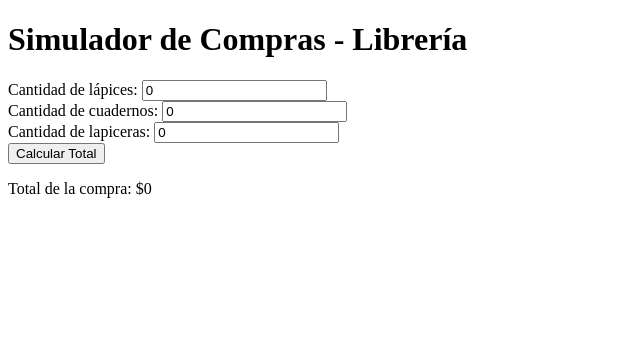
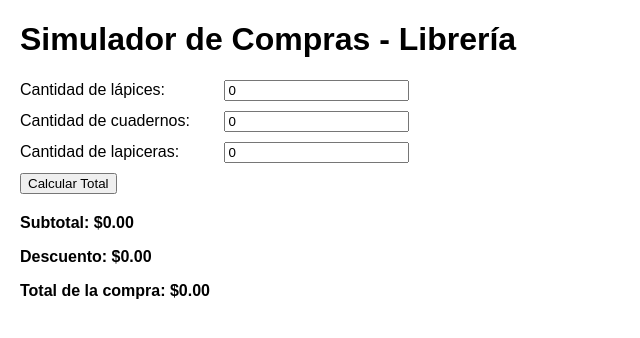
Before and after one commit to LucasAgustinBalmaceda/PrimerEntregableBalmaceda, a plain HTML site: page index.html in a window 1280 px wide. Both pictures are taken after a click on the button "Calcular Total". Shown: the whole page, without its empty margins (0-640 px from the left). Drawn offline with Linux system fonts and the light colour scheme.

Commit message:
Add files via upload

```diff
--- a/index.html
+++ b/index.html
@@ -1,9 +1,28 @@
 <!DOCTYPE html>
-<html lang="es">
+<html lang="en">
 <head>
     <meta charset="UTF-8">
     <meta name="viewport" content="width=device-width, initial-scale=1.0">
     <title>Simulador de Compras - Librería</title>
+    <style>
+        body {
+            font-family: Arial, sans-serif;
+            margin: 20px;
+        }
+        form {
+            margin-bottom: 20px;
+        }
+        label {
+            display: inline-block;
+            width: 200px;
+        }
+        input {
+            margin-bottom: 10px;
+        }
+        #resultado {
+            font-weight: bold;
+        }
+    </style>
 </head>
 <body>
     <h1>Simulador de Compras - Librería</h1>
--- a/main.js
+++ b/main.js
@@ -3,12 +3,20 @@ function calcularTotal() {
     const cantidadCuadernos = parseInt(document.getElementById("cantidad_cuadernos").value);
     const cantidadLapiceras = parseInt(document.getElementById("cantidad_lapiceras").value);
 
+    if (isNaN(cantidadLapices) || isNaN(cantidadCuadernos) || isNaN(cantidadLapiceras)) {
+        alert("Por favor, ingresa cantidades válidas.");
+        return;
+    }
+
     const totalLapices = calcularPrecioLapices(cantidadLapices);
     const totalCuadernos = calcularPrecioCuadernos(cantidadCuadernos);
     const totalLapiceras = calcularPrecioLapiceras(cantidadLapiceras);
-    const totalCompra = totalLapices + totalCuadernos + totalLapiceras;
+    const subtotal = totalLapices + totalCuadernos + totalLapiceras;
 
-    mostrarResultado(totalCompra);
+    const descuento = calcularDescuento(subtotal);
+    const totalCompra = subtotal - descuento;
+
+    mostrarResultado(subtotal, descuento, totalCompra);
 }
 
 function calcularPrecioLapices(cantidad) {
@@ -26,7 +34,19 @@ function calcularPrecioLapiceras(cantidad) {
     return cantidad * precioUnitario;
 }
 
-function mostrarResultado(total) {
+function calcularDescuento(subtotal) {
+    let descuento = 0;
+    if (subtotal > 10000) {
+        descuento = subtotal * 0.10;
+    }
+    return descuento;
+}
+
+function mostrarResultado(subtotal, descuento, total) {
     const resultadoDiv = document.getElementById("resultado");
-    resultadoDiv.innerHTML = `<p>Total de la compra: $${total}</p>`;
+    resultadoDiv.innerHTML = `
+        <p>Subtotal: $${subtotal.toFixed(2)}</p>
+        <p>Descuento: $${descuento.toFixed(2)}</p>
+        <p>Total de la compra: $${total.toFixed(2)}</p>
+    `;
 }
```
